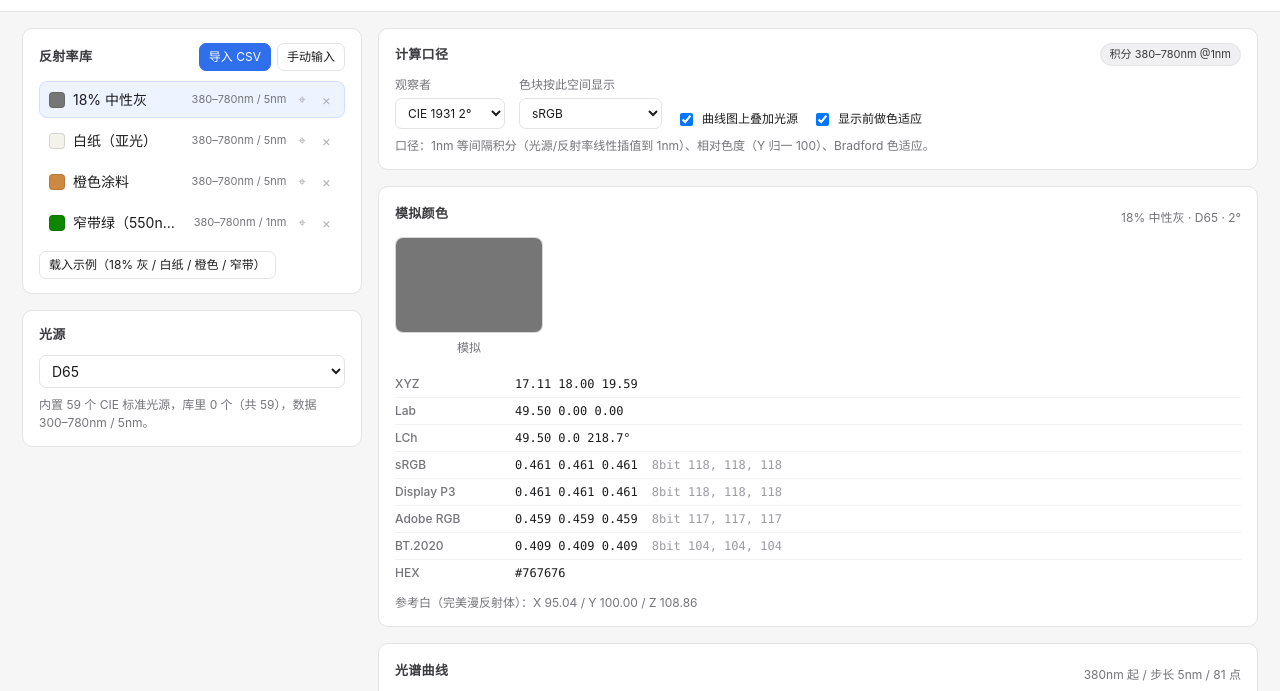
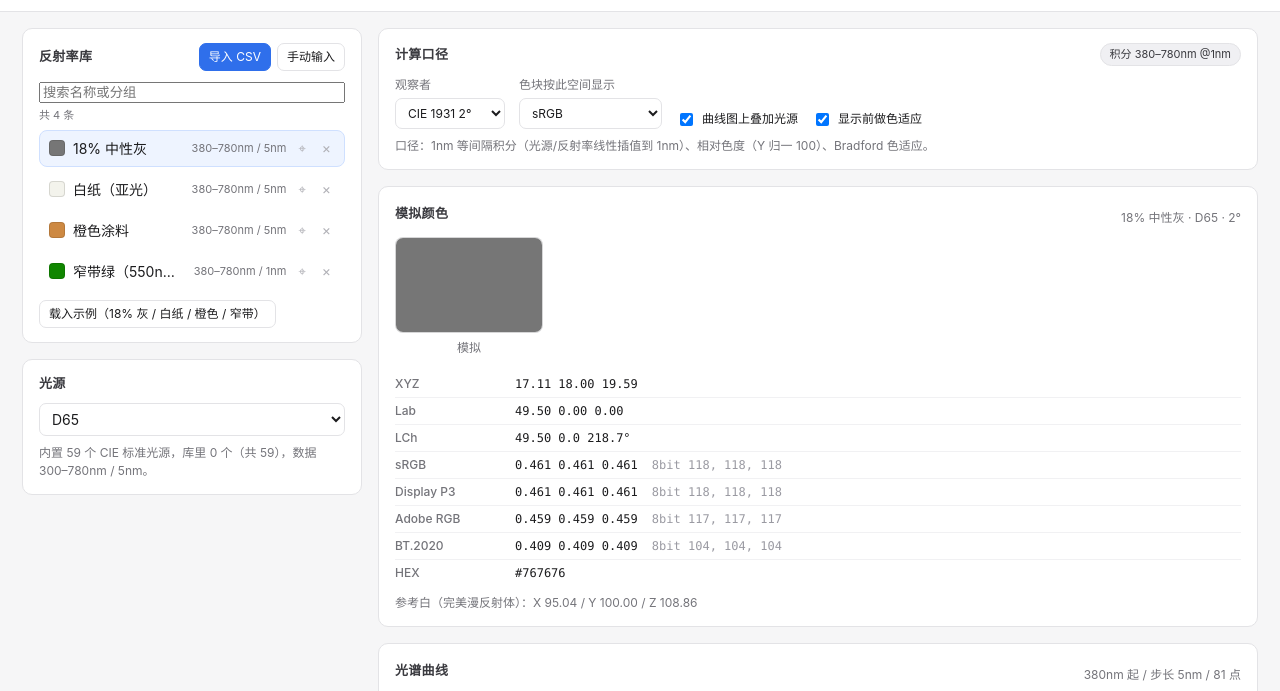
Before and after one commit to Akashaf-coder/spectral-color-tool, a plain HTML site: page index.html in a window 1280 px wide. Shown: the part 52-743 px from the top of the page. Drawn offline with Linux system fonts and the light colour scheme.

Commit message:
修复大批量反射率下的两个问题：列表搜索筛选 + 位置排布多卡重叠
- 反射率库加搜索框（按名称/分组），显示 '共 N 条 / 显示 M 条'；列表色点结果缓存，几百条不再每次渲染重算
- 位置排布时网格改为单列堆叠（原来残留 auto-fill 导致多张卡并排挤压重叠）
- 验证：420 条下搜索秒筛、两张 4×6 卡垂直堆叠不重叠

```diff
--- a/app.js
+++ b/app.js
@@ -30,6 +30,7 @@
     tab: "lab",
     measured: {},
     last: null,
+    search: "",
     batchMode: "refls",
     batchReflIds: new Set(),
     batchIllums: new Set(["D65", "A"]),
@@ -96,19 +97,33 @@
     return state.library.items.filter((i) => i.kind !== "illuminant");
   }
 
+  // 列表色点缓存：避免 400+ 条目每次渲染都重算一遍颜色
+  const dotCache = new Map();
+  function dotHex(it) {
+    const key = it.id + "|" + (state.adapt ? 1 : 0);
+    if (dotCache.has(key)) return dotCache.get(key);
+    let dot = "#ddd";
+    try {
+      const r = C.compute({ refl: toSD(it), illum: C.illuminant("D65"), observerKey: "2deg", spaces: ["sRGB"], adapt: state.adapt });
+      dot = r.rgb.sRGB.hex;
+    } catch (e) { /* 忽略 */ }
+    dotCache.set(key, dot);
+    return dot;
+  }
+
   function illumItems() {
     return state.library.items.filter((i) => i.kind === "illuminant");
   }
 
   function renderLibrary() {
     const ul = $("listRefl");
-    const items = reflItems();
+    const q = (state.search || "").trim().toLowerCase();
+    const all = reflItems();
+    const items = q
+      ? all.filter((it) => it.name.toLowerCase().includes(q) || (it.group || "").toLowerCase().includes(q))
+      : all;
     ul.innerHTML = items.map((it) => {
-      let dot = "#ddd";
-      try {
-        const r = C.compute({ refl: toSD(it), illum: C.illuminant("D65"), observerKey: "2deg", spaces: ["sRGB"], adapt: state.adapt });
-        dot = r.rgb.sRGB.hex;
-      } catch (e) { /* 忽略 */ }
+      const dot = dotHex(it);
       return `<li data-id="${it.id}" class="${it.id === state.selectedId ? "active" : ""}">
         <span class="swatchdot" style="background:${dot}"></span>
         <span class="name" title="${esc(it.name)}">${esc(it.name)}</span>
@@ -118,6 +133,10 @@
       </li>`;
     }).join("");
     $("emptyRefl").hidden = items.length > 0;
+    $("emptyRefl").textContent = (q && !items.length)
+      ? `没有匹配「${state.search}」`
+      : "还没有数据。点「导入 CSV」或「手动输入」，或者加载示例。";
+    $("reflCount").textContent = q ? `显示 ${items.length} / 共 ${all.length} 条` : `共 ${all.length} 条`;
 
     ul.querySelectorAll("li").forEach((li) => {
       li.addEventListener("click", (e) => {
@@ -537,7 +556,7 @@
     if (positional) {
       const bRows = Number($("boardRows").value) || 4;
       const bCols = Number($("boardCols").value) || 6;
-      grid.style.gridTemplateColumns = "";
+      grid.style.gridTemplateColumns = "1fr";
       grid.innerHTML = renderBoards(rows, bRows, bCols);
     } else {
       const cols = Number($("batchCols").value) || 0;
@@ -922,6 +941,7 @@
 
   function bind() {
     $("btnImportCsv").addEventListener("click", () => openModal("reflectance"));
+    $("reflSearch").addEventListener("input", (e) => { state.search = e.target.value; renderLibrary(); });
     $("btnManual").addEventListener("click", () => {
       openModal($("imKind").value === "illuminant" ? "reflectance" : "reflectance");
       $("mTitle").textContent = "手动输入光谱";
--- a/index.html
+++ b/index.html
@@ -30,6 +30,8 @@
           <button id="btnManual" class="sm">手动输入</button>
         </div>
       </div>
+      <input type="search" id="reflSearch" class="wide" placeholder="搜索名称或分组">
+      <p class="hint" id="reflCount"></p>
       <ul id="listRefl" class="list"></ul>
       <p id="emptyRefl" class="empty">还没有数据。点「导入 CSV」或「手动输入」，或者加载示例。</p>
       <div class="btns sample">
--- a/styles.css
+++ b/styles.css
@@ -289,3 +289,6 @@ table.values tr + tr th, table.values tr + tr td { border-top: 1px solid #f1f1f3
 .bcell.empty:hover { background: transparent; border-color: #e8e8ec; }
 .list li .pos { border: none; background: transparent; color: #b0b0b6; padding: 2px 4px; font-size: 13px; line-height: 1; }
 .list li .pos:hover { color: #2f6feb; background: transparent; }
+
+input.wide { width: 100%; margin-bottom: 4px; }
+#reflCount { margin: 0 0 6px; color: var(--muted); font-size: 11px; }
```
Also changed, not shown: 1 other file.
